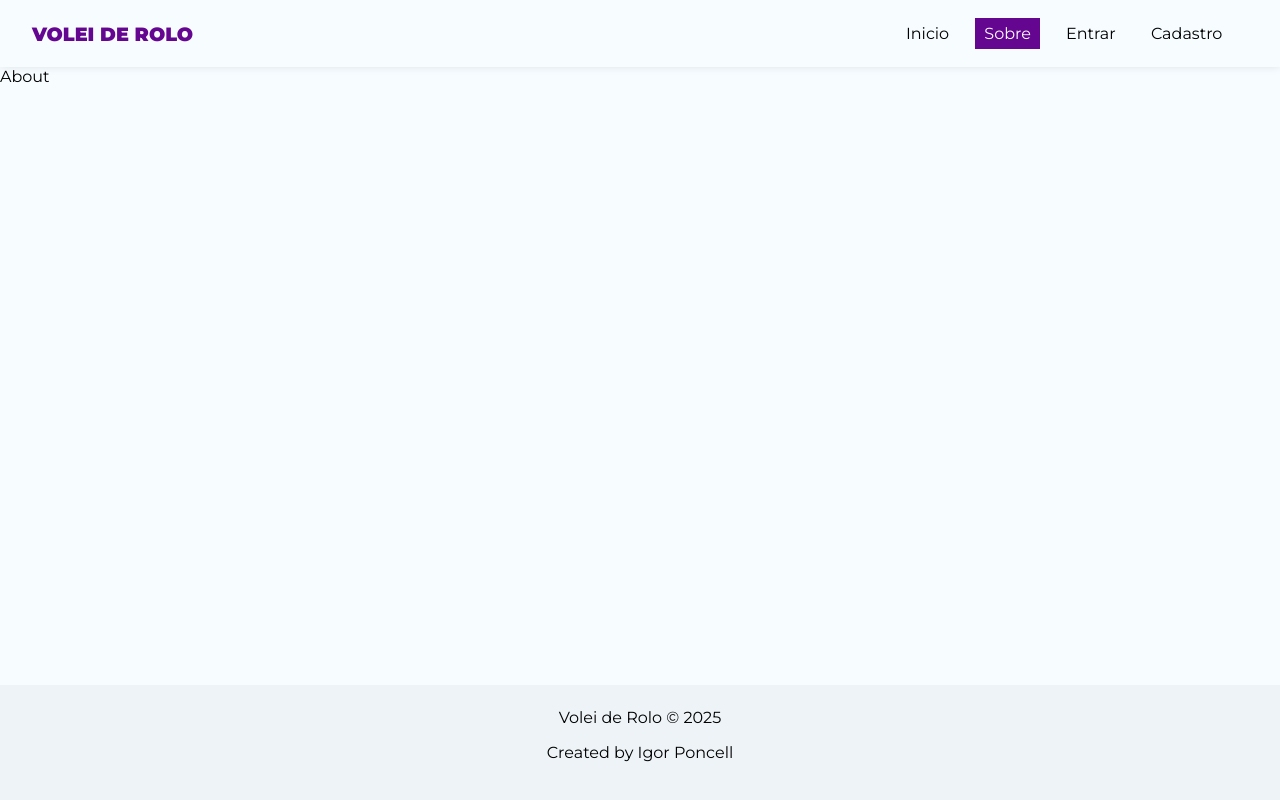
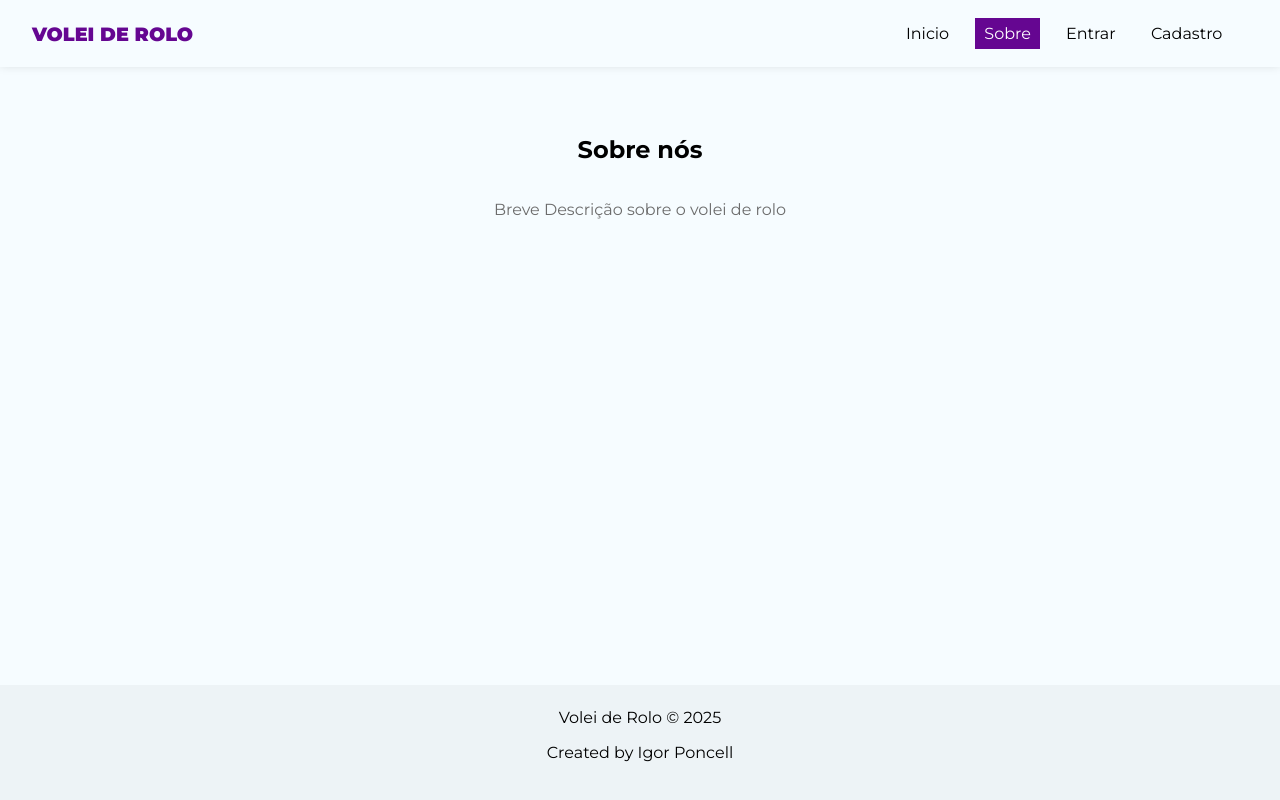
Before and after one commit to igorponcell/VoleiDeRolo, a React (Create React App) app: page /about in a window 1280 px wide. Built offline with nearby package versions, Linux system fonts and the light colour scheme; no server answers.

Commit message:
Update About page

```diff
--- a/src/pages/About/About.js
+++ b/src/pages/About/About.js
@@ -1,9 +1,14 @@
-import React from 'react'
+import { Link } from 'react-router-dom';
 import styles from './About.module.css'
 
 const About = () => {
   return (
-    <div>About</div>
+    <div className={styles.about}>
+      <h2>Sobre nós</h2>
+      <p className={styles.paragraph}>
+        Breve Descrição sobre o volei de rolo
+      </p>
+    </div>
   )
 }
 
--- a/src/pages/About/About.module.css
+++ b/src/pages/About/About.module.css
@@ -0,0 +1,18 @@
+.about {
+    align-items: center;
+    display: flex;
+    flex-direction: column;
+    padding: 3rem 10rem;
+    text-align: center;
+}
+
+.about p {
+    color: #6c6c6c;
+    margin-bottom: 2em;
+}
+
+.about a {
+    display: block;
+    margin-top: 15px;
+    padding: 10px 15px;
+}
```
